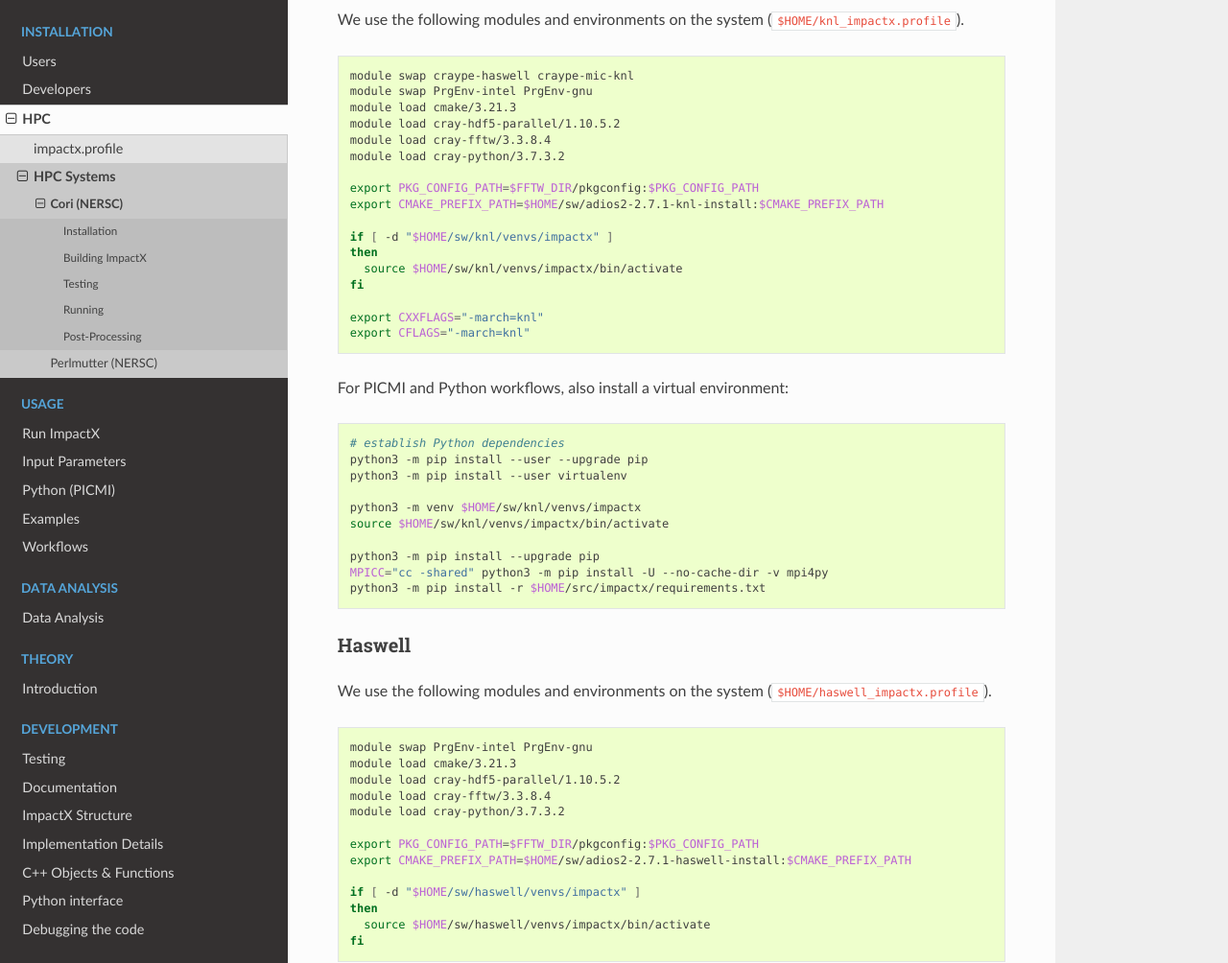
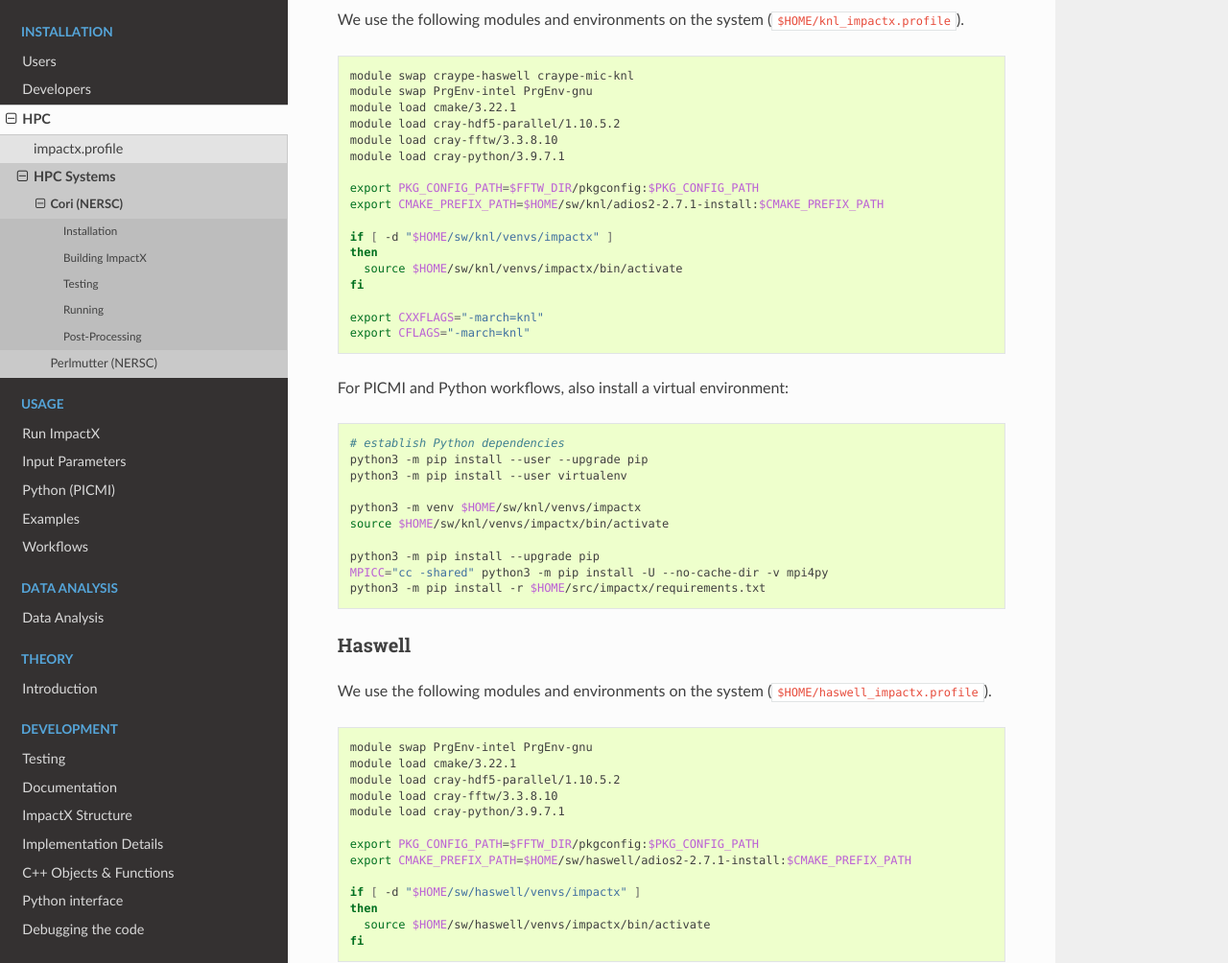
Before and after one commit to ECP-WarpX/impactx, a Sphinx documentation site: the page built from docs/source/install/hpc/cori.rst, in a window 1280 px wide and 1400 px high, scrolled down 580 px. Shown: the part 155-1159 px from the top of the window at 96% size. Built offline with Sphinx 7.4.7 and the Read the Docs theme 2.0.0, drawn with Linux system fonts in a browser that asks for light colours; pages that are not in the unit, such as notebooks, are missing from menus; some of the changed text lies outside the part shown.

```diff
--- a/docs/source/install/hpc/cori.rst
+++ b/docs/source/install/hpc/cori.rst
@@ -36,13 +36,13 @@ We use the following modules and environments on the system (``$HOME/knl_impactx
 
    module swap craype-haswell craype-mic-knl
    module swap PrgEnv-intel PrgEnv-gnu
-   module load cmake/3.21.3
+   module load cmake/3.22.1
    module load cray-hdf5-parallel/1.10.5.2
-   module load cray-fftw/3.3.8.4
-   module load cray-python/3.7.3.2
+   module load cray-fftw/3.3.8.10
+   module load cray-python/3.9.7.1
 
    export PKG_CONFIG_PATH=$FFTW_DIR/pkgconfig:$PKG_CONFIG_PATH
-   export CMAKE_PREFIX_PATH=$HOME/sw/adios2-2.7.1-knl-install:$CMAKE_PREFIX_PATH
+   export CMAKE_PREFIX_PATH=$HOME/sw/knl/adios2-2.7.1-install:$CMAKE_PREFIX_PATH
 
    if [ -d "$HOME/sw/knl/venvs/impactx" ]
    then
@@ -75,13 +75,13 @@ We use the following modules and environments on the system (``$HOME/haswell_imp
 .. code-block:: bash
 
    module swap PrgEnv-intel PrgEnv-gnu
-   module load cmake/3.21.3
+   module load cmake/3.22.1
    module load cray-hdf5-parallel/1.10.5.2
-   module load cray-fftw/3.3.8.4
-   module load cray-python/3.7.3.2
+   module load cray-fftw/3.3.8.10
+   module load cray-python/3.9.7.1
 
    export PKG_CONFIG_PATH=$FFTW_DIR/pkgconfig:$PKG_CONFIG_PATH
-   export CMAKE_PREFIX_PATH=$HOME/sw/adios2-2.7.1-haswell-install:$CMAKE_PREFIX_PATH
+   export CMAKE_PREFIX_PATH=$HOME/sw/haswell/adios2-2.7.1-install:$CMAKE_PREFIX_PATH
 
    if [ -d "$HOME/sw/haswell/venvs/impactx" ]
    then
@@ -117,10 +117,10 @@ We use the following modules and environments on the system (``$HOME/gpu_impactx
    module load modules
    module load cgpu
    module load esslurm
-   module load gcc/8.3.0 cuda/11.4.0 cmake/3.21.3
+   module load gcc/8.3.0 cuda/11.4.0 cmake/3.22.1
    module load openmpi
 
-   export CMAKE_PREFIX_PATH=$HOME/sw/adios2-2.7.1-gpu-install:$CMAKE_PREFIX_PATH
+   export CMAKE_PREFIX_PATH=$HOME/sw/cori_gpu/adios2-2.7.1-install:$CMAKE_PREFIX_PATH
 
    if [ -d "$HOME/sw/cori_gpu/venvs/impactx" ]
    then
```
Also changed, not shown: README.md (+11 -7 lines).
